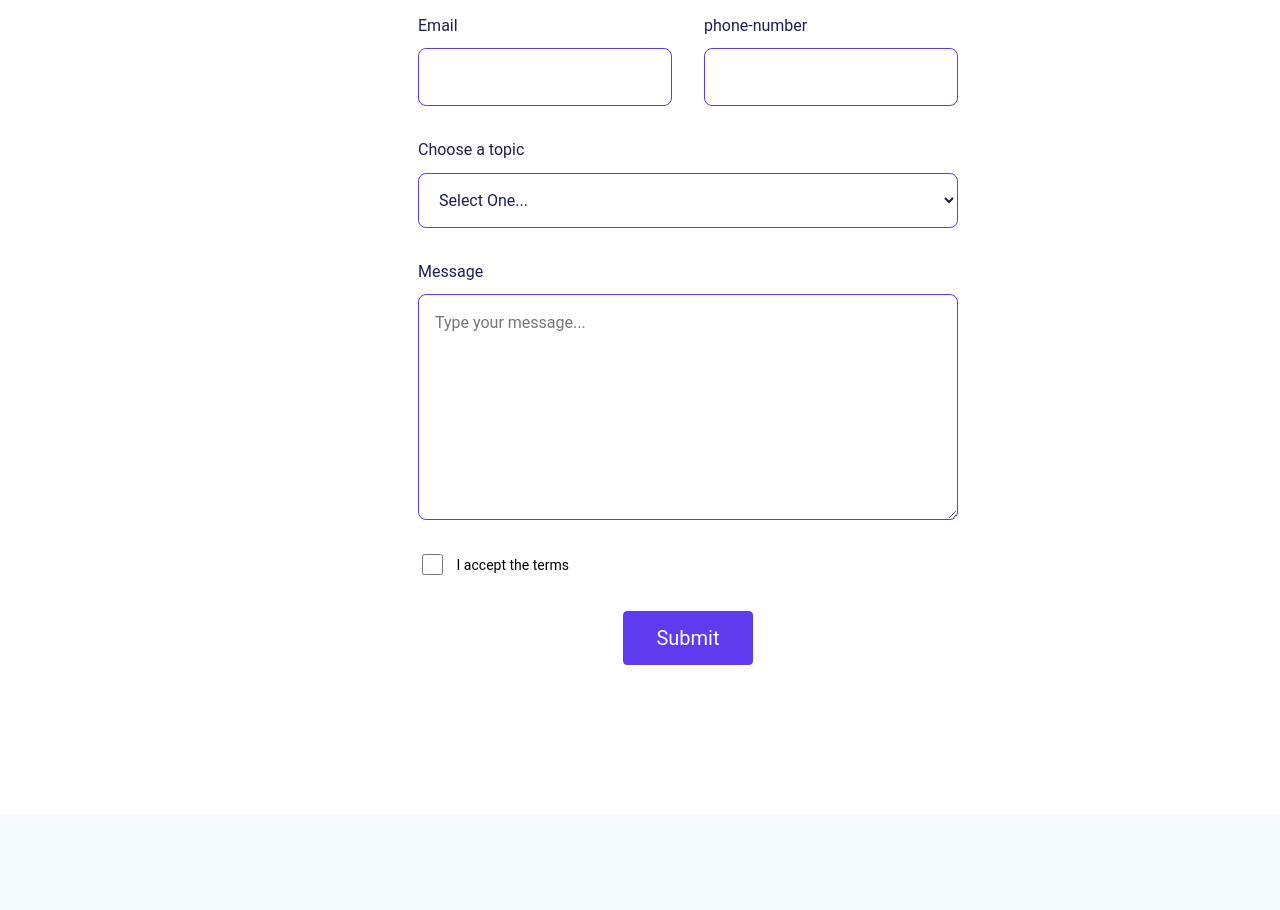
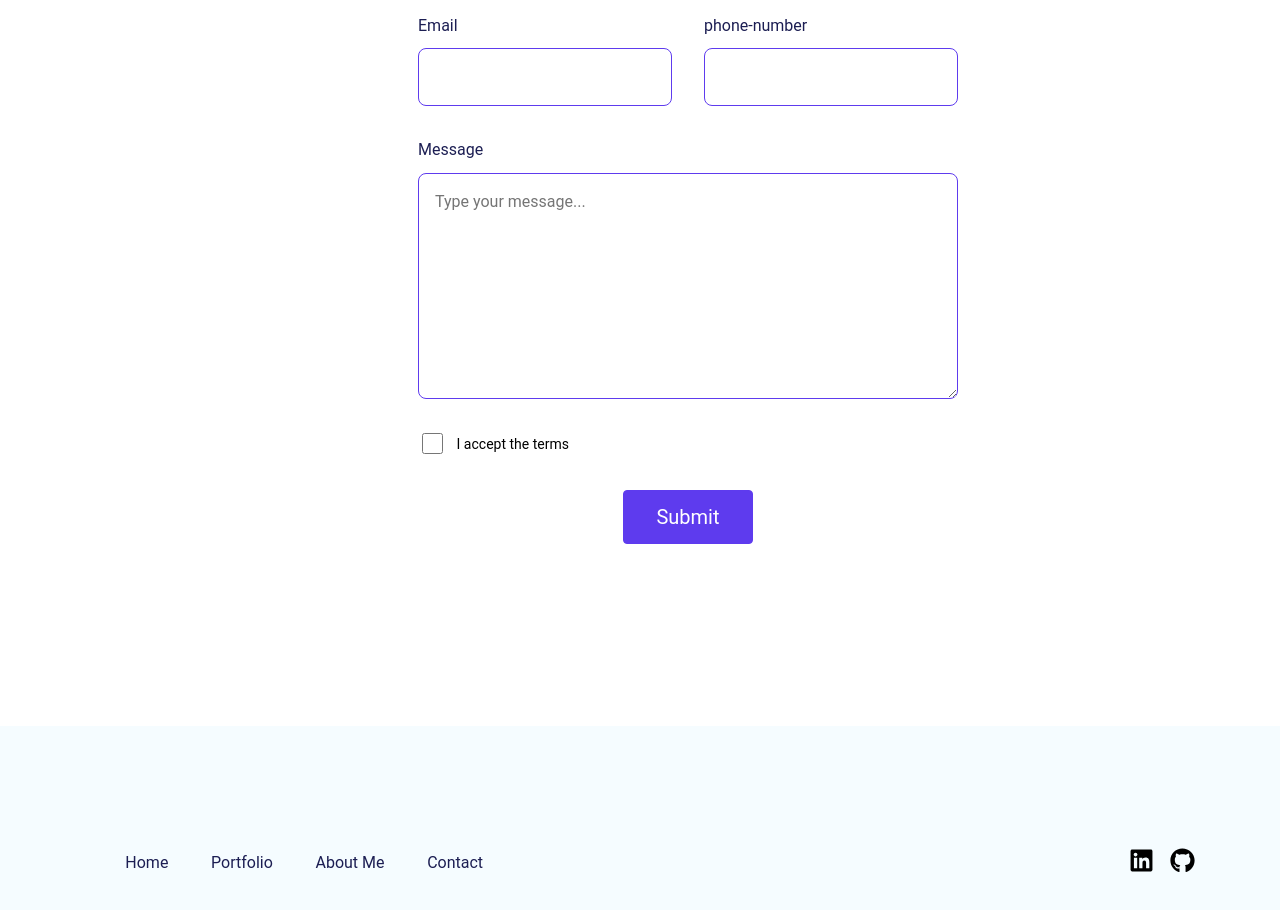
Before and after one commit to yogesh1510-ux/portfolio, a React (Create React App) app: page / in a window 1280 px wide. Shown: the part 2980-3890 px from the top of the page. Built offline with nearby package versions, Linux system fonts and the light colour scheme.

Commit message:
ecommerce

```diff
--- a/src/Components/ContactMe.jsx
+++ b/src/Components/ContactMe.jsx
@@ -57,15 +57,7 @@ export default function ContactMe() {
             />
           </label>
         </div>
-        <label htmlFor="choode-topic" className="contact--label">
-          <span className="text-md">Choose a topic</span>
-          <select id="choose-topic" className="contact--input text-md">
-            <option>Select One...</option>
-            <option>Item 1</option>
-            <option>Item 2</option>
-            <option>Item 3</option>
-          </select>
-        </label>
+
         <label htmlFor="message" className="contact--label">
           <span className="text-md">Message</span>
           <textarea
```
